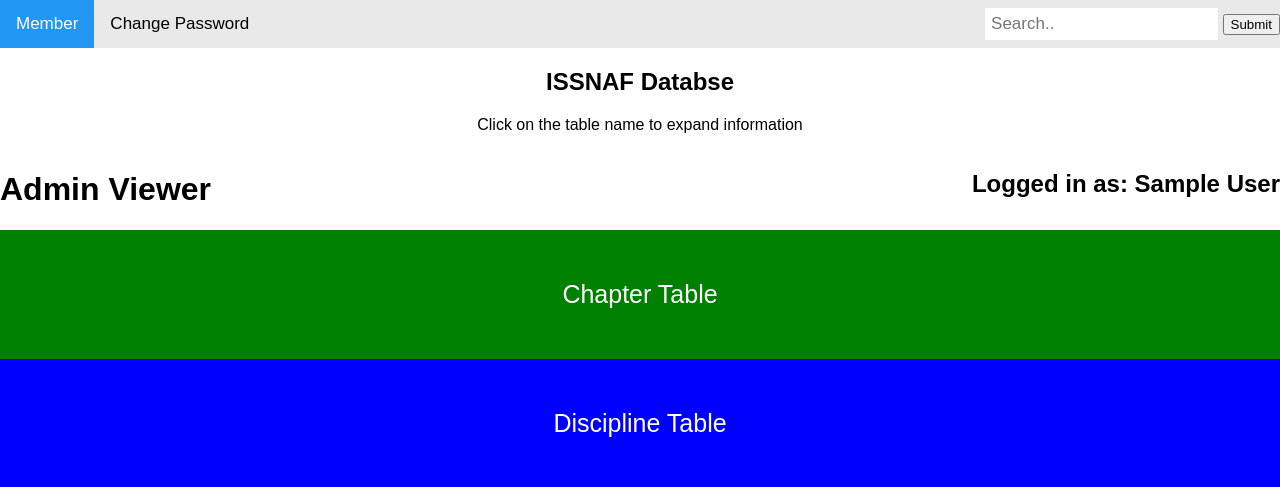
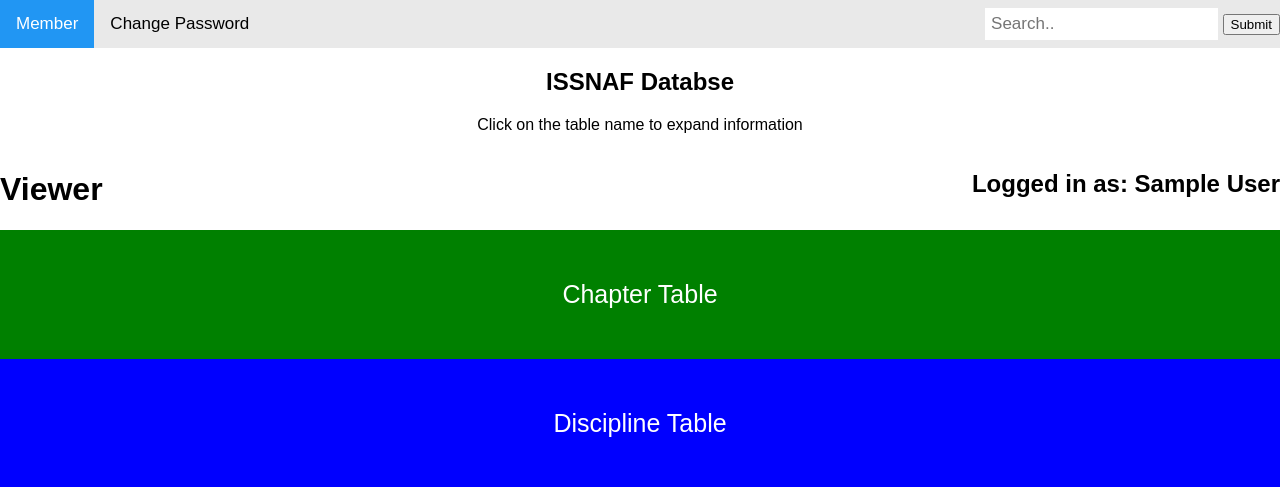
Before and after one commit to AngusBangus/CSE111-Project, a PHP site: page /viewerHomePage.php in a window 1280 px wide. Shown: the top 487 px of the page. Run offline with PHP 8.4, Linux system fonts and the light colour scheme; the visitor is signed in with stand-in values (Sample User, id 1); data comes from the database, SQL or seed files in the repository.

Commit message:
fixed minor titles errors

```diff
--- a/projectPHP/viewerHomePage.php
+++ b/projectPHP/viewerHomePage.php
@@ -151,7 +151,7 @@ if(isset($_POST["submit"])){
   <p>Click on the table name to expand information</p>
 </div>
 
-<h1 style="text-align:left;float:left;">Admin Viewer</h1>
+<h1 style="text-align:left;float:left;"> Viewer</h1>
     <?php
     session_start();
     $name = $_SESSION["name"];
```
